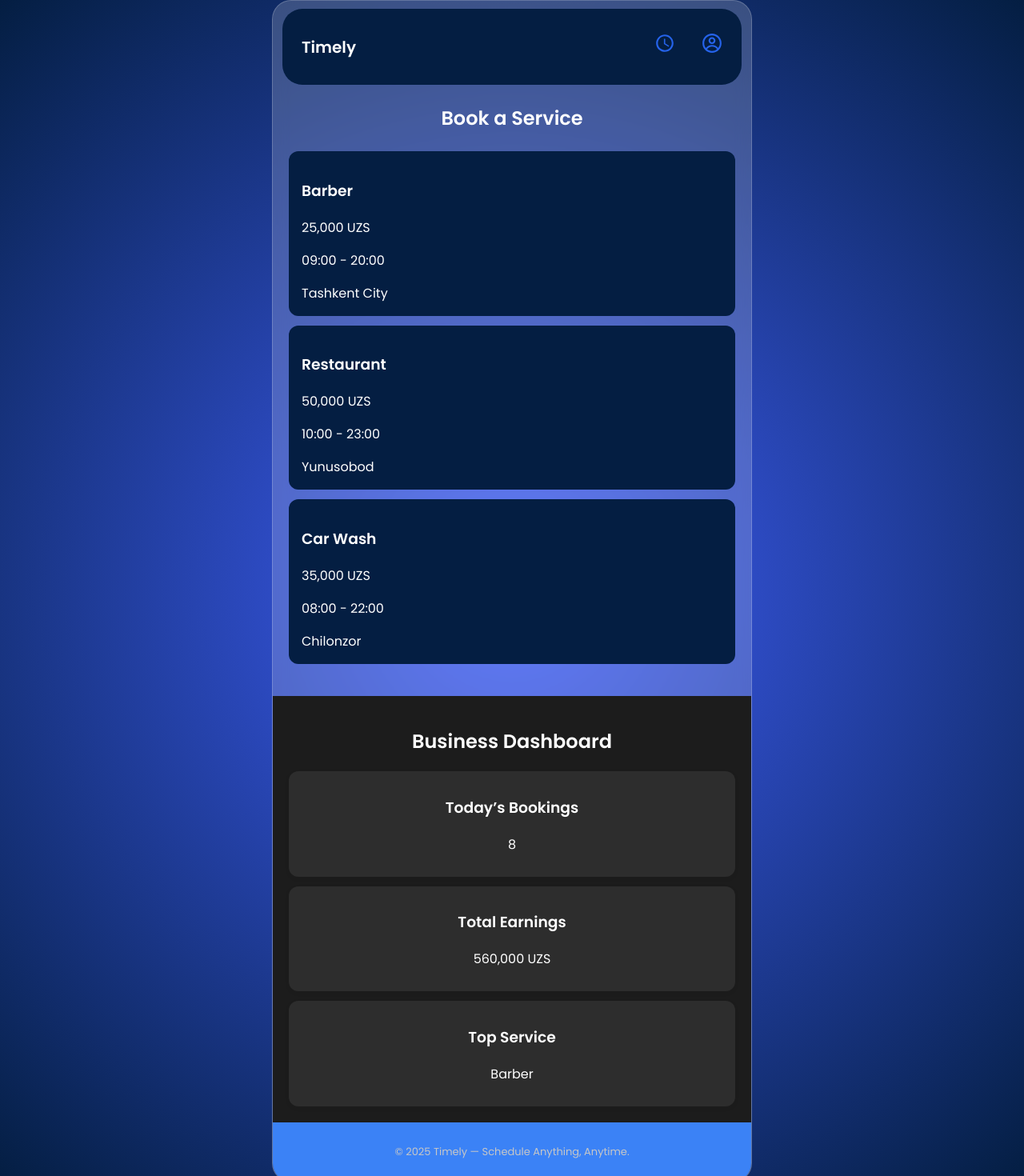
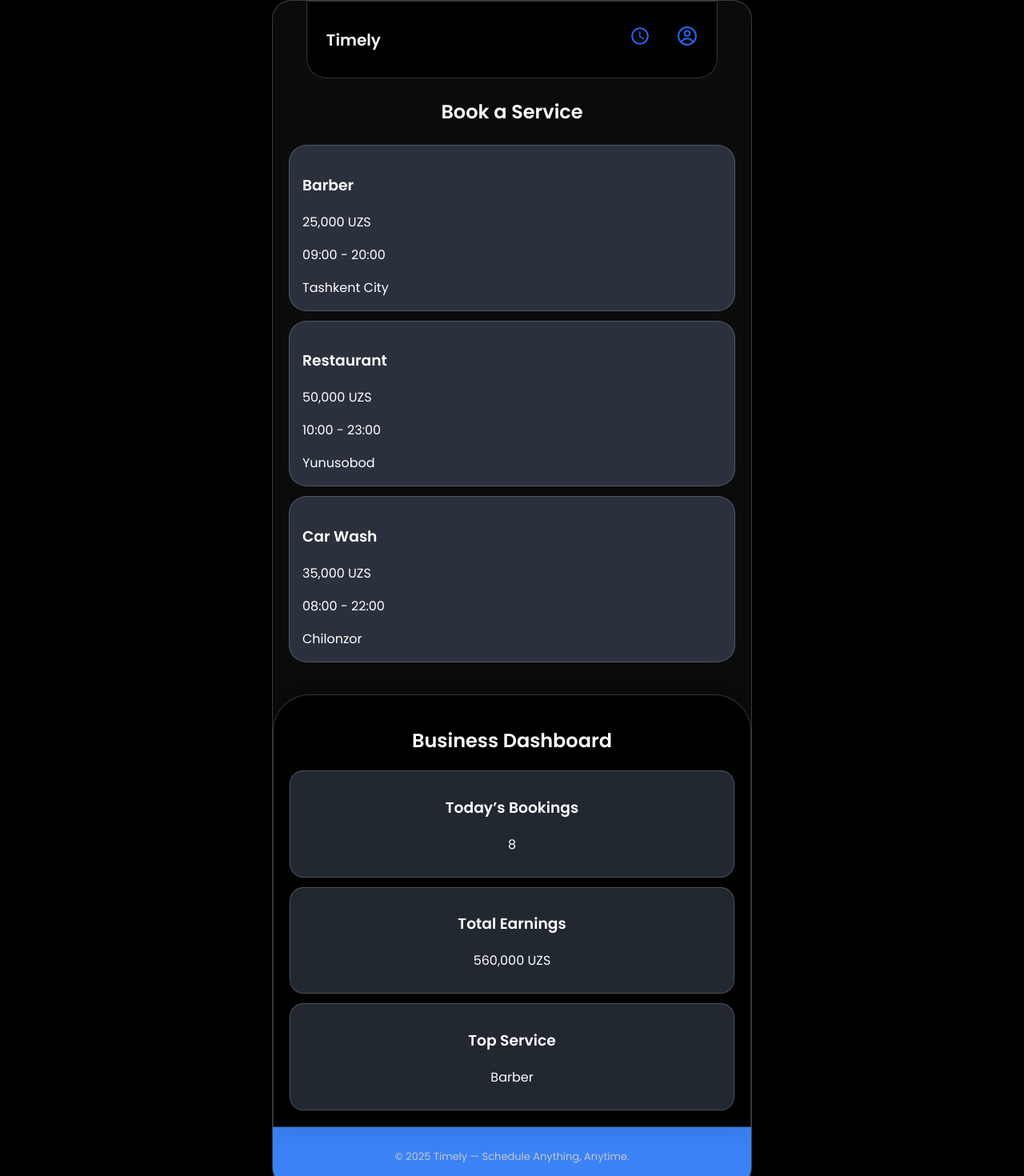
Before and after one commit to BahromNigmanbekov/timelyb, a React (Vite) app: page / in a window 1280 px wide. Shown: the top 1470 px of the page at 80% size. Built offline with nearby package versions, Linux system fonts and the light colour scheme.

Commit message:
design o'zgartirildi

```diff
--- a/src/index.css
+++ b/src/index.css
@@ -5,9 +5,8 @@
 }
 
 body {
- background: #3a56b4;
-  background: #3F5EFB;
-background: radial-gradient(circle, rgba(63, 94, 251, 1) 0%, rgba(4, 30, 66, 1) 100%);
+
+background: black;
   font-family: 'Poppins', sans-serif;
   margin: 0;
   padding: 0;
@@ -15,9 +14,10 @@ background: radial-gradient(circle, rgba(63, 94, 251, 1) 0%, rgba(4, 30, 66, 1)
 }
 
 .app {
+
   max-width: 480px;
   margin: auto;
-  background: rgba(255, 255, 255, 0.181);
+  background: #656c761a;
     border-radius: 46px;
     box-shadow: 0 4px 30px rgba(0, 0, 0, 0.1);
     backdrop-filter: blur(10px);
@@ -29,16 +29,18 @@ background: radial-gradient(circle, rgba(63, 94, 251, 1) 0%, rgba(4, 30, 66, 1)
 }
 
 .navbar {
-  background-color: #041E42;
+  background-color: #000000;
+  border: 1px solid rgba(255, 255, 255, 0.2);
   color: white;
   display: flex;
   justify-content: space-between;
   align-items: center;
-  border-radius: 25px;
+  border-bottom-left-radius: 25px;
+  border-bottom-right-radius:25px ;
   padding: 16px 24px;
-  width: 96%;
+  width: 86%;
   margin: 0 auto;
-  margin-top: 10px;
+
 }
 .nav-links {
   font-size: 26px;
@@ -72,9 +74,10 @@ background: radial-gradient(circle, rgba(63, 94, 251, 1) 0%, rgba(4, 30, 66, 1)
 }
 
 .card {
-  background-color: #041E42;
+  background-color: #2a313c;
+  border: 1px solid rgba(255, 255, 255, 0.2);
   color: white;
-  border-radius: 12px;
+  border-radius: 22px;
   padding: 16px;
   transition: 0.3s;
   cursor: pointer;
@@ -138,7 +141,14 @@ background: radial-gradient(circle, rgba(63, 94, 251, 1) 0%, rgba(4, 30, 66, 1)
 }
 
 .dashboard {
-  background: #1c1c1c;
+   background: rgb(0, 0, 0);
+    border-top-left-radius: 46px;
+    border-top-right-radius: 46px;
+    border-bottom-left-radius: 0px;
+    box-shadow: 0 4px 30px rgba(0, 0, 0, 0.1);
+    backdrop-filter: blur(10px);
+    -webkit-backdrop-filter: blur(10px);
+    border: 1px solid rgba(255, 255, 255, 0.2);
   padding: 20px;
   color: white;
   margin-top: 10px;
@@ -153,8 +163,9 @@ background: radial-gradient(circle, rgba(63, 94, 251, 1) 0%, rgba(4, 30, 66, 1)
 }
 
 .stat-box {
-  background: rgb(45, 45, 45);
-  border-radius: 12px;
+  background: #212830;
+  border-radius: 17px;
+  border: 1px solid rgba(255, 255, 255, 0.2);
   color: white;
   padding: 12px;
   box-shadow: 0 2px 6px rgba(0,0,0,0.05);
```
